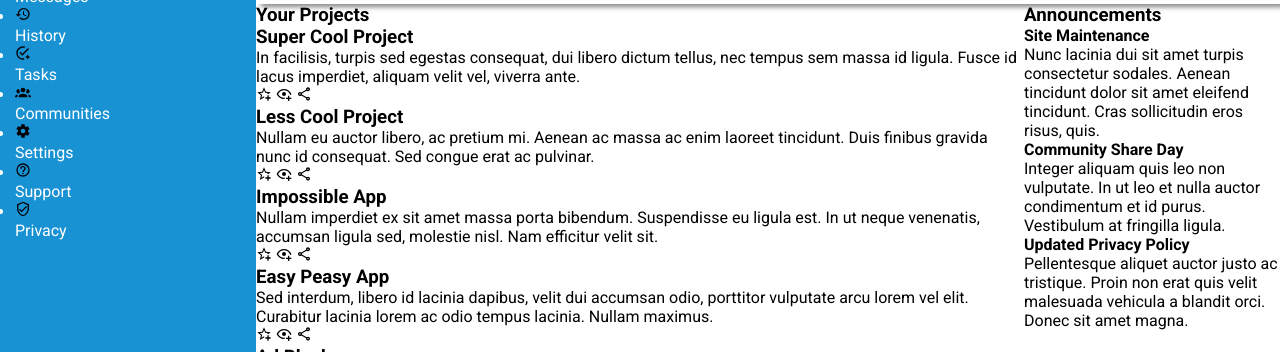
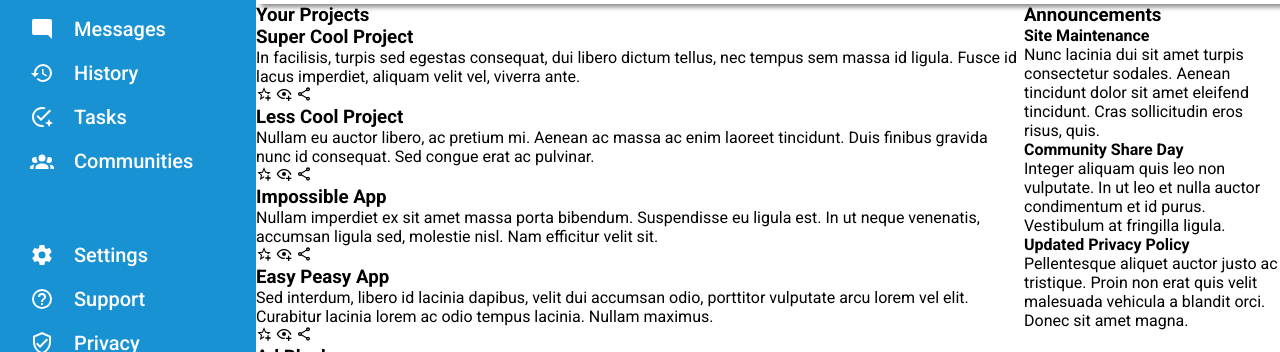
Before and after one commit to chimpbros/admin-dashboard, a plain HTML site: page index.html in a window 1280 px wide. Shown: the part 166-518 px from the top of the page. Drawn offline with Linux system fonts and the light colour scheme.

Commit message:
set up sidebar lay out, styling, and transition

```diff
--- a/index.html
+++ b/index.html
@@ -40,44 +40,62 @@
             <div class="main-menu">
                 <ul>
                     <li>
+                        <a href="#">
                             <img src="assets/home-outline.svg" alt="Home">
                             <p>Home</p>
+                        </a>
                     </li>
                     <li>
+                        <a href="#">
                             <img src="assets/card-account-details-outline.svg" alt="Profile">
                             <p>Profile</p>
+                        </a>
                         </li>
                     <li>
+                        <a href="#">
                             <img src="assets/message-reply.svg" alt="Messages">
                             <p>Messages</p>
+                        </a>
                     </li>
                     <li>
+                        <a href="#">
                             <img src="assets/history.svg" alt="History">
                             <p>History</p>
+                        </a>
                     </li>
                     <li>
+                        <a href="#">
                             <img src="assets/checkbox-marked-circle-auto-outline.svg" alt="Tasks">
                             <p>Tasks</p>
+                        </a>
                     </li>
                     <li>
+                        <a href="#">
                             <img src="assets/account-group.svg" alt="Communities">
                             <p>Communities</p>
+                        </a>
                     </li>
                 </ul>
             </div>
             <div class="other-menu">
                 <ul>
                     <li>
+                        <a href="#">
                             <img src="assets/cog.svg" alt="Settings">
                             <p>Settings</p>
+                        </a>
                     </li>
                     <li>
+                        <a href="#">
                             <img src="assets/support.svg" alt="Support">
                             <p>Support</p>
+                        </a>
                     </li>
                     <li>
+                        <a href="#">
                             <img src="assets/privacy.svg" alt="Privacy">
                             <p>Privacy</p>
+                        </a>
                     </li>
                 </ul>
             </div>
--- a/style.css
+++ b/style.css
@@ -1,4 +1,4 @@
-@import url('https://fonts.googleapis.com/css2?family=Roboto:wght@400;700&display=swap');
+@import url('https://fonts.googleapis.com/css2?family=Roboto:wght@400;500;700&display=swap');
 
 * {
     margin: 0;
@@ -140,6 +140,39 @@
     font-size: 2rem;
 }
 
+ul li {
+    list-style-type: none;
+}
+
+li a {
+    font-size: 1.25rem;
+    font-weight: 500;
+    padding-bottom: 20px;
+    text-decoration: none;
+    color: white;
+    display: flex;
+    gap: 20px;
+    transition: transform 0.2s;
+}
+
+li a img {
+    filter: invert(100%) sepia(100%) saturate(0%) hue-rotate(14deg) brightness(102%) contrast(103%);
+    height: 1.5rem;
+    width: 1.5rem;
+}
+
+li a:hover {
+   transform: scale(1.1);
+}
+
+.main-menu {
+    margin: 40px 15px;
+}
+
+.other-menu {
+    margin: 10px 15px 0 15px;
+}
+
 .main-content-ctn {
     display: grid;
     grid-template-columns: 3fr 1fr;
```
Lines whose indentation alone changed are shown as unchanged.
